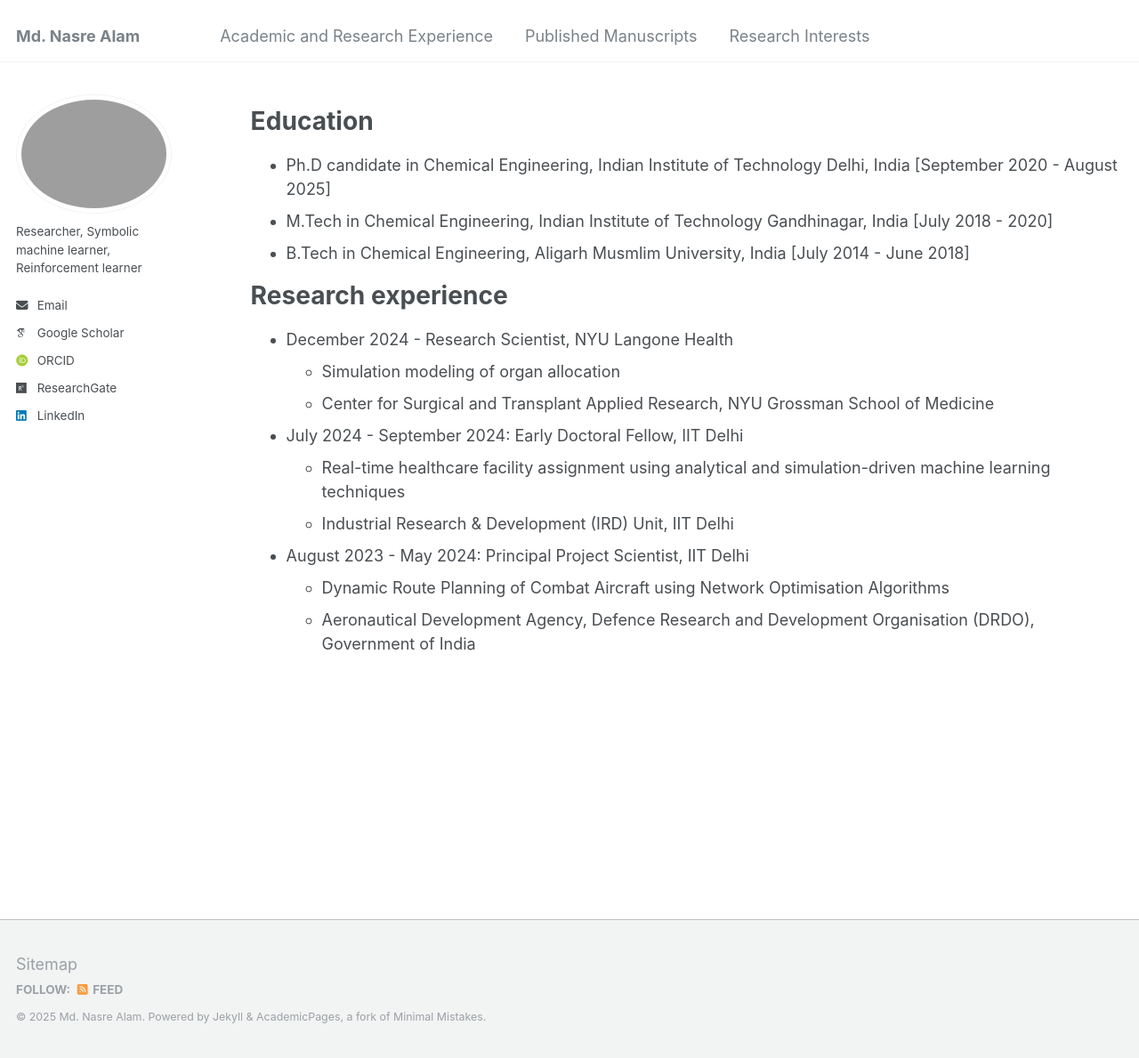
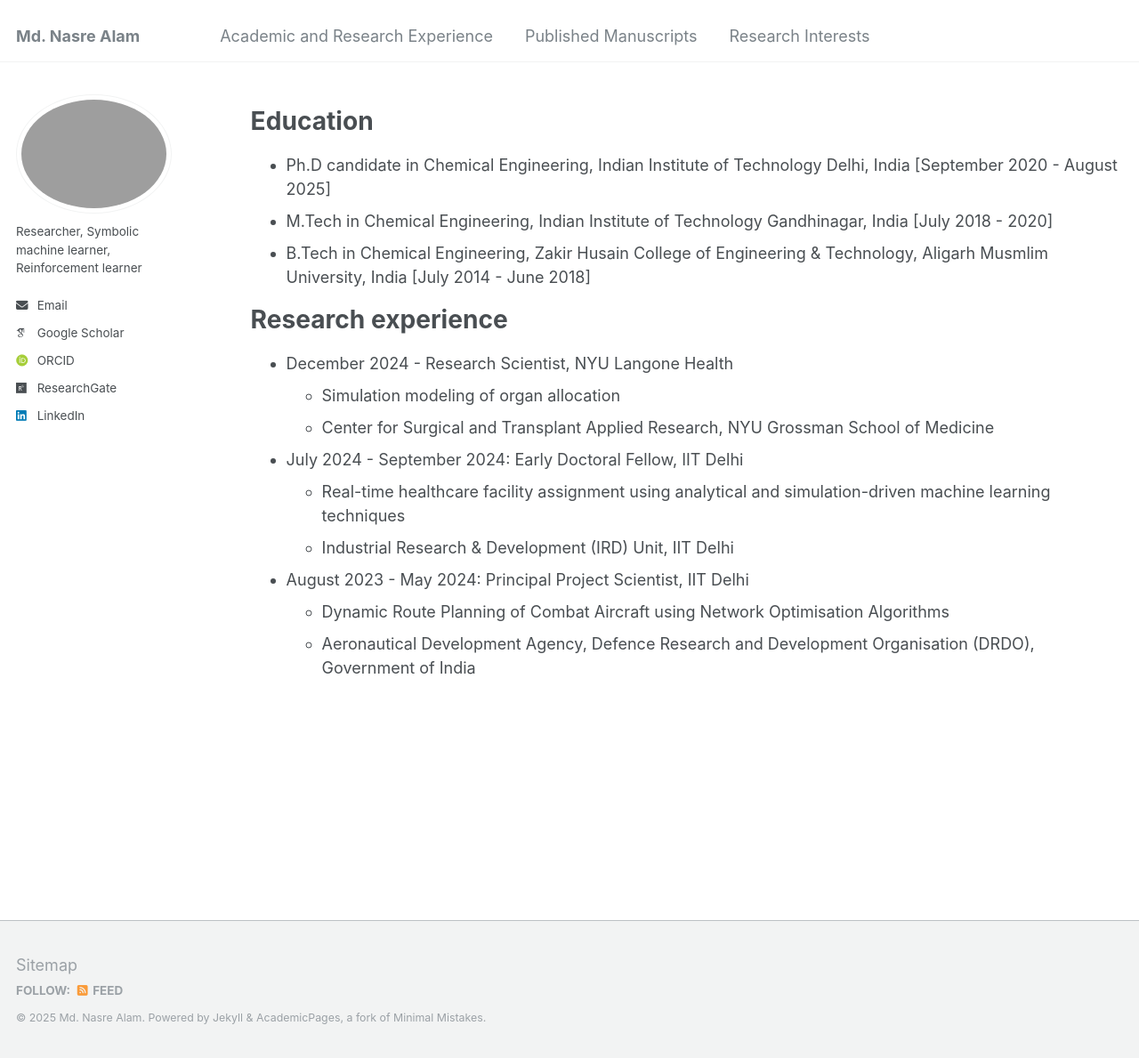
Before and after one commit to mdnasreiit/mdnasreiit.github.io, a Jekyll site: the page built from _pages/cv.md, in a window 1280 px wide and 1189 px high. Shown: the whole window at 89% size. Built offline with Jekyll 4.4.1, drawn with Linux system fonts in a browser that asks for light colours; some web fonts are replaced.

Commit message:
Update cv.md

```diff
--- a/_pages/cv.md
+++ b/_pages/cv.md
@@ -13,7 +13,7 @@ Education
 ======
 * Ph.D candidate in Chemical Engineering, Indian Institute of Technology Delhi, India [September 2020 - August 2025]
 * M.Tech in Chemical Engineering, Indian Institute of Technology Gandhinagar, India [July 2018 - 2020]
-* B.Tech in Chemical Engineering, Aligarh Musmlim University, India [July 2014 - June 2018]
+* B.Tech in Chemical Engineering, Zakir Husain College of Engineering & Technology, Aligarh Musmlim University, India [July 2014 - June 2018]
 
 
 Research experience
```
